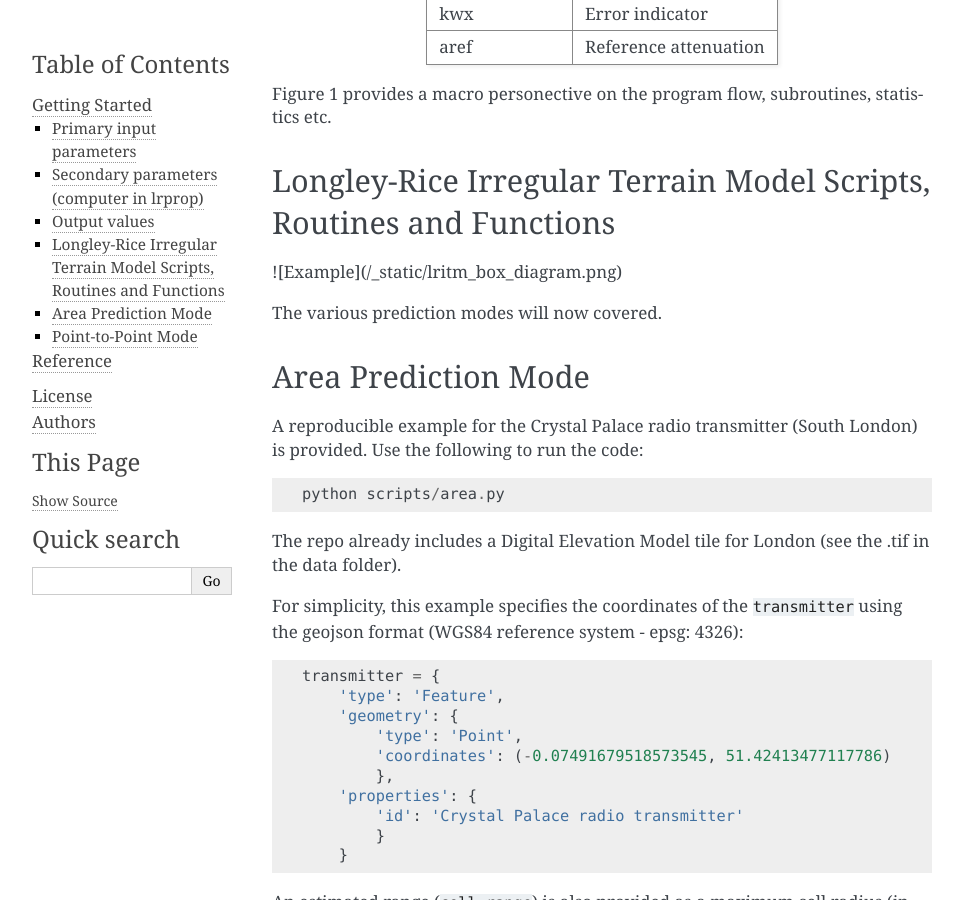
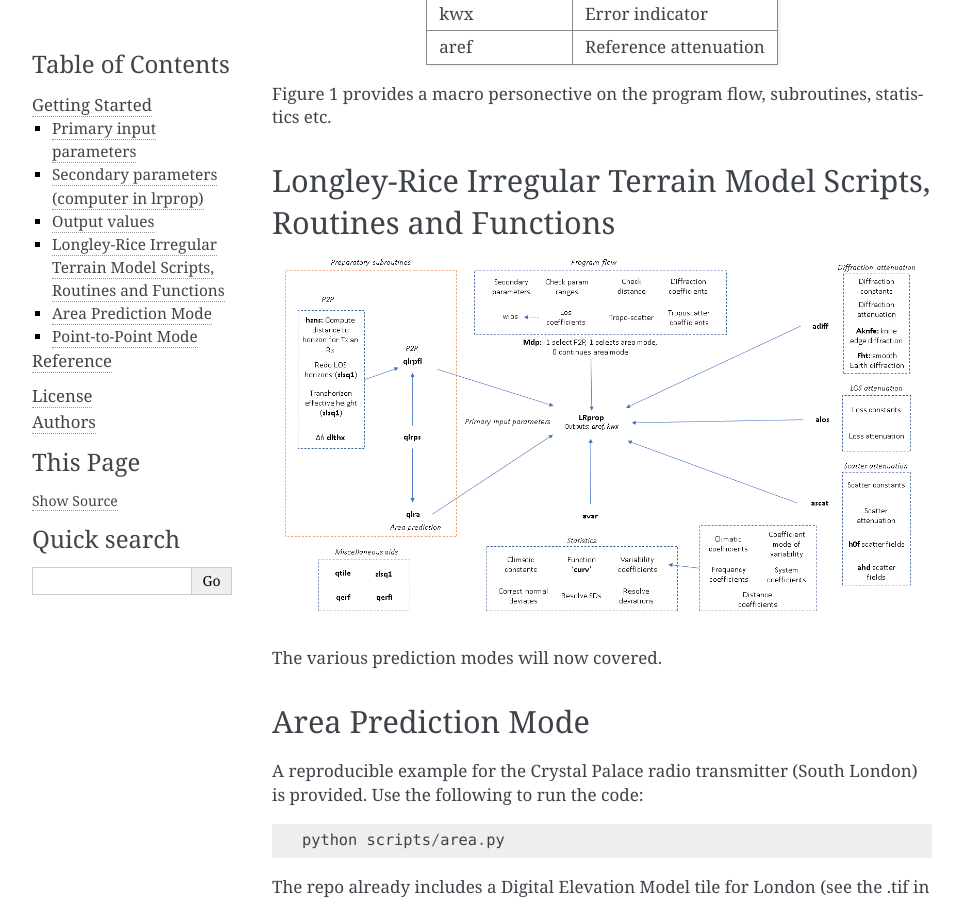
Before and after one commit to edwardoughton/itmlogic, a Sphinx documentation site: the page built from docs/getting-started.rst, in a window 1280 px wide and 900 px high, scrolled down 1219 px. Shown: the whole window, without its empty margins (148-1111 px from the left). Built offline with Sphinx 7.4.7, drawn with Linux system fonts in a browser that asks for light colours; the version number could not be read and is left out.

Commit message:
Fix RST image in docs

```diff
--- a/docs/getting-started.rst
+++ b/docs/getting-started.rst
@@ -57,7 +57,9 @@ Figure 1 provides a macro personective on the program flow, subroutines, statist
 
 Longley-Rice Irregular Terrain Model Scripts, Routines and Functions
 --------------------------------------------------------------------
-![Example](/_static/lritm_box_diagram.png)
+
+.. image:: _static/lritm_box_diagram.png
+    :target: _static/lritm_box_diagram.png
 
 
 The various prediction modes will now covered.
```
